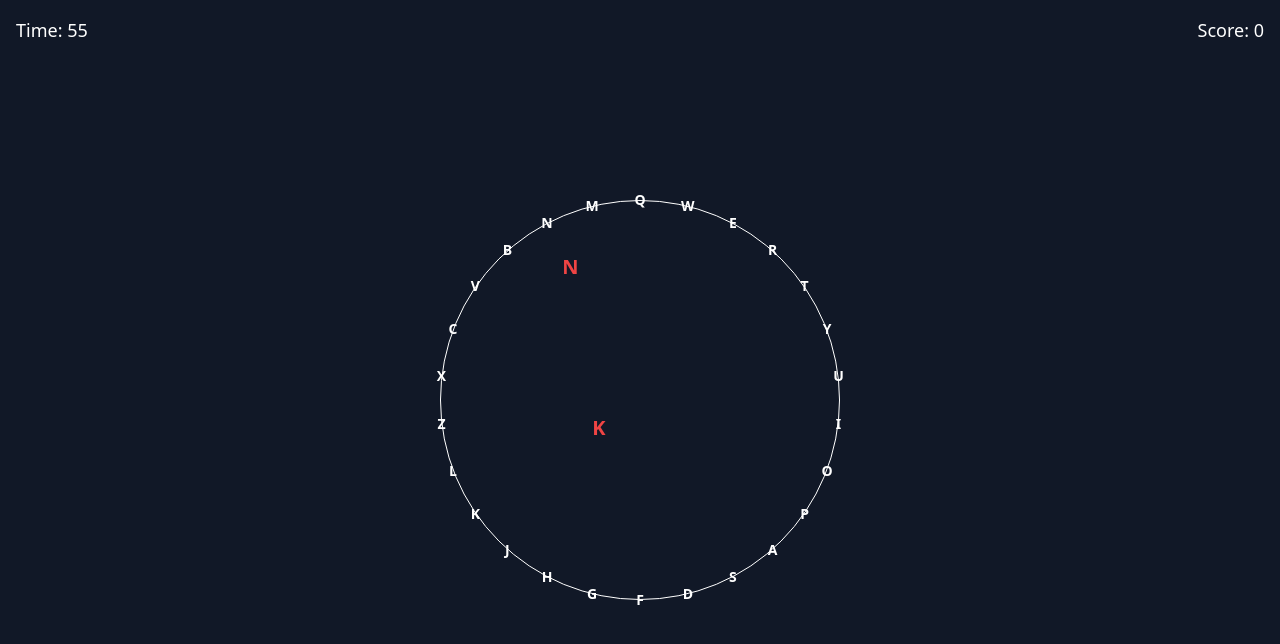
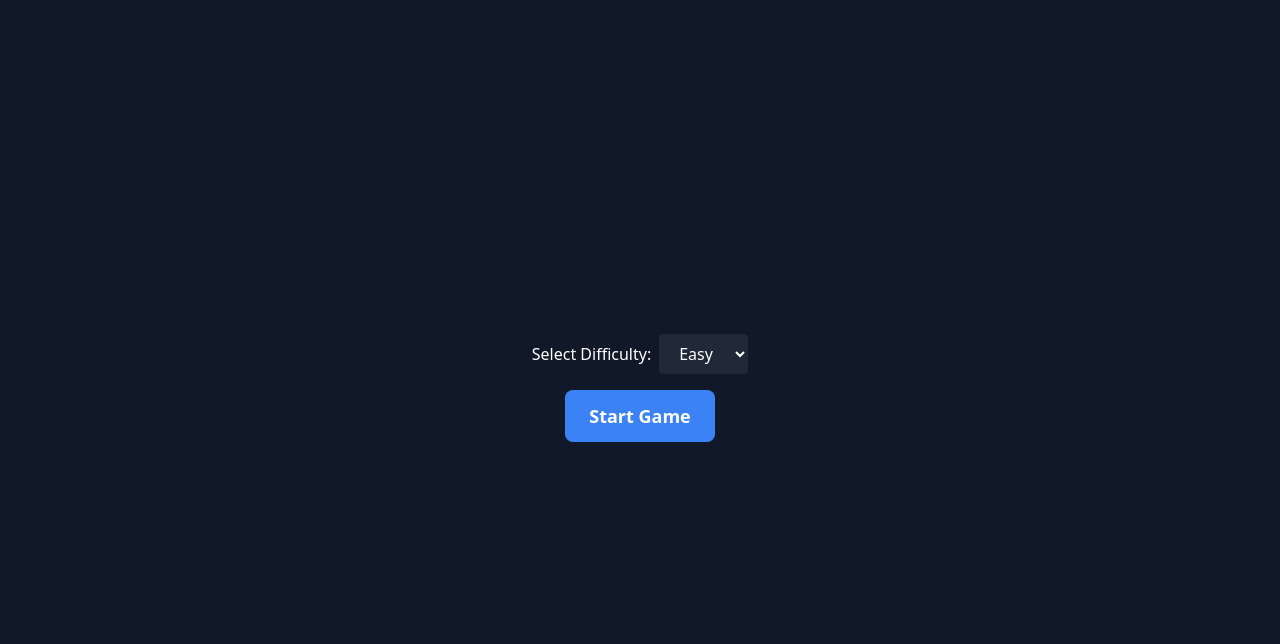
Before and after one commit to vincedefreitas/keyboard-warrior, a React (Vite) app: page / in a window 1280 px wide. Shown: the top 644 px of the page. Built offline with nearby package versions, Linux system fonts and the light colour scheme.

Commit message:
add difficulty and a end game retry screen. working ok. needs design styling to finish

```diff
--- a/src/App.tsx
+++ b/src/App.tsx
@@ -7,11 +7,18 @@ const App: React.FC = () => {
   const [score, setScore] = useState(0);
   const [activeLetters, setActiveLetters] = useState<{ id: number; letter: string; targetX: number; targetY: number; progress: number }[]>([]);
   const [letterId, setLetterId] = useState(0);
+  const [gameActive, setGameActive] = useState(false);
+  const [difficulty, setDifficulty] = useState<'easy' | 'hard' | 'pro'>('easy');
   const circleRef = useRef<HTMLDivElement>(null);
 
   const radius = 200; // Radius of the circle in pixels
-  const speed = 2000; // Speed of animation in milliseconds
-  const spawnInterval = 1000; // Interval between new letters spawning
+  const difficultySettings = {
+    easy: { speed: 3000, spawnInterval: 1200 },
+    hard: { speed: 2000, spawnInterval: 800 },
+    pro: { speed: 1200, spawnInterval: 500 },
+  };
+
+  const { speed, spawnInterval } = difficultySettings[difficulty];
 
   // Place letters in a circular layout
   const getLetterPositions = () => {
@@ -40,11 +47,14 @@ const App: React.FC = () => {
   };
 
   useEffect(() => {
+    if (!gameActive) return;
+
     // Timer countdown
     const timer = setInterval(() => {
       setTimeLeft((prev) => {
         if (prev <= 1) {
           clearInterval(timer);
+          setGameActive(false);
           alert(`Game Over! Your score: ${score}`);
           return 0;
         }
@@ -59,9 +69,11 @@ const App: React.FC = () => {
       clearInterval(timer);
       clearInterval(letterInterval);
     };
-  }, [score]);
+  }, [gameActive, score, spawnInterval]);
 
   useEffect(() => {
+    if (!gameActive) return;
+
     const animationInterval = setInterval(() => {
       setActiveLetters((prev) =>
         prev
@@ -77,9 +89,11 @@ const App: React.FC = () => {
     }, 20);
 
     return () => clearInterval(animationInterval);
-  }, []);
+  }, [gameActive, speed]);
 
   const handleKeyPress = (event: KeyboardEvent) => {
+    if (!gameActive) return;
+
     const pressedKey = event.key.toUpperCase();
     setActiveLetters((prev) => {
       return prev.filter((letter) => {
@@ -100,10 +114,41 @@ const App: React.FC = () => {
   useEffect(() => {
     window.addEventListener('keydown', handleKeyPress);
     return () => window.removeEventListener('keydown', handleKeyPress);
-  }, []);
+  }, [gameActive]);
+
+  const startGame = () => {
+    setTimeLeft(60);
+    setScore(0);
+    setActiveLetters([]);
+    setLetterId(0);
+    setGameActive(true);
+  };
 
   return (
     <div className="flex flex-col items-center justify-center min-h-screen bg-gray-900 text-white">
+      {!gameActive ? (
+        <div className="flex flex-col items-center">
+          <div className="mb-4">
+            <label className="mr-2">Select Difficulty:</label>
+            <select
+              value={difficulty}
+              onChange={(e) => setDifficulty(e.target.value as 'easy' | 'hard' | 'pro')}
+              className="px-4 py-2 bg-gray-800 text-white rounded"
+            >
+              <option value="easy">Easy</option>
+              <option value="hard">Hard</option>
+              <option value="pro">Pro</option>
+            </select>
+          </div>
+          <button
+            onClick={startGame}
+            className="px-6 py-3 mb-6 text-lg font-bold text-white bg-blue-500 rounded-lg hover:bg-blue-600"
+          >
+            {timeLeft === 0 ? 'Retry' : 'Start Game'}
+          </button>
+        </div>
+      ) : (
+        <>
           <div className="absolute top-4 left-4 text-lg">Time: {timeLeft}</div>
           <div className="absolute top-4 right-4 text-lg">Score: {score}</div>
 
@@ -117,7 +162,7 @@ const App: React.FC = () => {
                 key={letter}
                 className="absolute text-sm font-bold"
                 style={{
-              transform: `translate(${x}px, ${y}px)`,
+                  transform: `translate(${x}px, ${y}px)`
                 }}
               >
                 {letter}
@@ -131,13 +176,15 @@ const App: React.FC = () => {
                 style={{
                   left: `calc(50% + ${progress * targetX}px)`,
                   top: `calc(50% + ${progress * targetY}px)`,
-              transform: `translate(-50%, -50%)`,
+                  transform: `translate(-50%, -50%)`
                 }}
               >
                 {letter}
               </div>
             ))}
           </div>
+        </>
+      )}
     </div>
   );
 };
```
Lines whose indentation alone changed are shown as unchanged.
